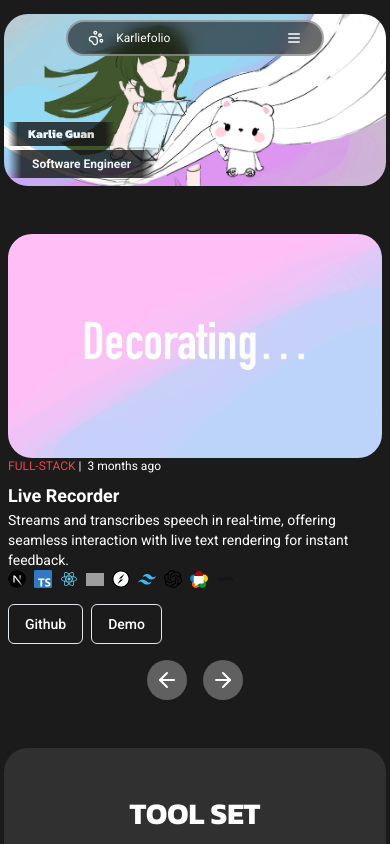
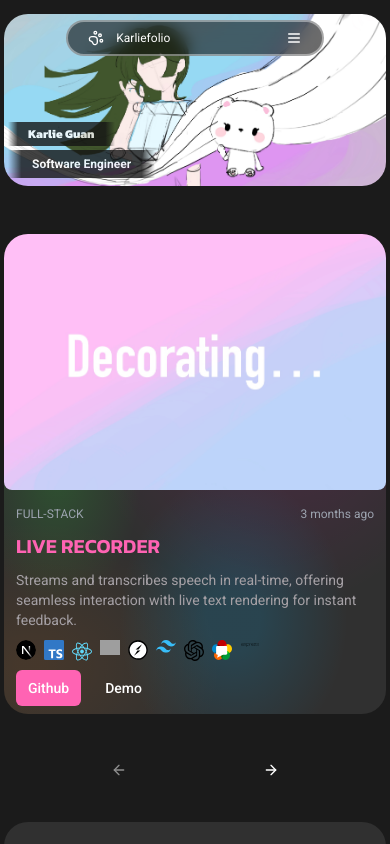
Before and after one commit to KarlieKKY/karliefolio, a Next.js app: page / in a window 390 px wide. Shown: the top 844 px of the page. Built offline with nearby package versions, Linux system fonts and the light colour scheme; grey boxes are pictures that could not be loaded.

Commit message:
carousel styled

```diff
--- a/app/projects/_components/ProjectCarousel.tsx
+++ b/app/projects/_components/ProjectCarousel.tsx
@@ -1,12 +1,18 @@
-"use client";
-import { useState } from "react";
 import Image from "next/image";
 
 import getTechIconPath from "@/utils/techIcon-mapper";
 import convertDate from "@/utils/date-converter";
 
-import { ArrowLeft, ArrowRight } from "lucide-react";
 import { Button } from "@/components/ui/button";
+import { Card, CardContent } from "@/components/ui/card";
+import {
+  Carousel,
+  CarouselContent,
+  CarouselItem,
+  CarouselNext,
+  CarouselPrevious,
+} from "@/components/ui/carousel";
+import clsx from "clsx";
 
 type Project = {
   name: string;
@@ -26,123 +32,113 @@ interface ProjectCarouselProps {
 export default function ProjectCarousel({
   projectsToShow,
 }: ProjectCarouselProps) {
-  const [currentIndex, setCurrentIndex] = useState(0);
-
-  const prevSlide = () => {
-    setCurrentIndex((prevIndex) =>
-      prevIndex === 0 ? projectsToShow.length - 1 : prevIndex - 1
-    );
-  };
-
-  const nextSlide = () => {
-    setCurrentIndex((prevIndex) =>
-      prevIndex === projectsToShow.length - 1 ? 0 : prevIndex + 1
-    );
-  };
-
   return (
-    <div className="my-12 lg:my-16 px-1">
-      <div
-        id="default-carousel"
-        className="relative w-full"
-        data-carousel="slide"
-      >
-        {/* Carousel wrapper */}
-        <div className="relative h-56 overflow-hidden md:h-96">
+    <div className="my-12 lg:my-16 pb-8">
+      <Carousel className="relative">
+        <CarouselContent>
           {projectsToShow.map((project, index) => (
-            <div
-              key={index}
-              className={`absolute inset-0 transition-opacity duration-700 ease-in-out ${
-                index === currentIndex ? "opacity-100" : "opacity-0"
-              }`}
-              data-carousel-item={index === currentIndex}
-            >
+            <CarouselItem key={index}>
+              <Card className="border-0 shadow-none bg-[#303030] rounded-3xl overflow-hidden card-particle-gradient">
+                <CardContent className="p-0">
+                  <div className="space-y-4">
+                    {/* Image Frame */}
+                    <div className="relative h-64 md:h-96 rounded-lg overflow-hidden">
                       <Image
                         src={project.imageUrl}
-                alt={`Slide ${index + 1}`}
-                className="block w-full object-cover rounded-3xl"
+                        alt={project.name}
                         fill
-                priority={true}
+                        className="object-cover"
+                        priority
+                      />
+                    </div>
+
+                    {/* Project Info */}
+                    <div className="space-y-2.5 px-3">
+                      <div className="flex items-center justify-between text-xs text-gray-400">
+                        <span className="uppercase">{project.category}</span>
+                        <span>{convertDate(project.date)}</span>
+                      </div>
+
+                      <h3
+                        className={clsx(
+                          "text-xl font-kanit font-semibold uppercase",
+                          {
+                            "text-[#ff63b3]": index % 3 === 0,
+                            "text-[#6785FF]": index % 3 === 1,
+                            "text-[#FEB750]": index % 3 === 2,
+                          }
+                        )}
+                      >
+                        {project.name}
+                      </h3>
+                      <p className="text-sm text-[#A5A0A5]">
+                        {project.description}
+                      </p>
+
+                      {/* Tech Stack */}
+                      <div className="flex flex-wrap gap-2">
+                        {project.tech.map((tech, idx) => (
+                          <div key={idx} className="h-5 w-5">
+                            <Image
+                              src={getTechIconPath(tech)}
+                              alt={`${tech} Icon`}
+                              width={24}
+                              height={24}
+                              className="object-contain"
                             />
                           </div>
                         ))}
                       </div>
-        {/* Project Info */}
-        <div>
-          <div className="flex items-center justify-between mb-2">
-            <div className="text-xs">
-              <span className="text-red-500 uppercase">
-                {projectsToShow[currentIndex].category}
-              </span>
-              &nbsp;|&nbsp; {convertDate(projectsToShow[currentIndex].date)}
-            </div>
-          </div>
-          <h3 className="text-lg font-semibold">
-            {projectsToShow[currentIndex].name}
-          </h3>
-          <p className="font-roboto text-sm">
-            {projectsToShow[currentIndex].description}
-          </p>
-          <div className="flex flex-wrap space-x-2 mb-4">
-            {projectsToShow[currentIndex].tech.map((tech, index) => (
-              <div key={index}>
-                <Image
-                  src={getTechIconPath(tech)}
-                  alt={`${tech} Icon`}
-                  width={18}
-                  height={18}
-                  style={{
-                    width: "18px",
-                    height: "18px",
-                    objectFit: "contain",
-                  }}
-                />
-              </div>
-            ))}
-          </div>
-          <div className="flex flex-row space-x-2">
+
+                      {/* Action Buttons */}
+                      <div className="flex gap-3 pb-2 text-white">
                         <a
-              href={projectsToShow[currentIndex].github}
+                          href={project.github}
                           target="_blank"
                           rel="noopener noreferrer"
                         >
-              <Button variant="outline" className="bg-transparent">
+                          <Button
+                            variant="ghost"
+                            size="sm"
+                            className={clsx({
+                              "bg-[#ff63b3]": index % 3 === 0,
+                              "bg-[#6785FF]": index % 3 === 1,
+                              "bg-[#FEB750]": index % 3 === 2,
+                            })}
+                          >
                             Github
                           </Button>
                         </a>
                         <a
-              href={projectsToShow[currentIndex].demo}
+                          href={project.demo}
                           target="_blank"
                           rel="noopener noreferrer"
                         >
-              <Button variant="outline" className="bg-transparent">
+                          <Button variant="ghost" size="sm">
                             Demo
                           </Button>
                         </a>
                       </div>
                     </div>
-        {/* Slider controls */}
-        <div className="flex justify-center mt-4">
-          <button
-            type="button"
-            className="flex items-center justify-center w-10 h-10 rounded-full bg-white/30 dark:bg-gray-800/30 hover:bg-white/50 dark:hover:bg-gray-800/60 focus:ring-4 focus:ring-white dark:focus:ring-gray-800/70 focus:outline-none mx-2"
-            data-carousel-prev
-            onClick={prevSlide}
-          >
-            <ArrowLeft />
-            <span className="sr-only">Previous</span>
-          </button>
-          <button
-            type="button"
-            className="flex items-center justify-center w-10 h-10 rounded-full bg-white/30 dark:bg-gray-800/30 hover:bg-white/50 dark:hover:bg-gray-800/60 focus:ring-4 focus:ring-white dark:focus:ring-gray-800/70 focus:outline-none mx-2"
-            data-carousel-next
-            onClick={nextSlide}
-          >
-            <ArrowRight />
-            <span className="sr-only">Next</span>
-          </button>
                   </div>
+                </CardContent>
+              </Card>
+            </CarouselItem>
+          ))}
+        </CarouselContent>
+
+        {/* Custom Navigation Buttons */}
+        <div className="absolute -bottom-12 left-1/2 transform -translate-x-1/2 flex gap-4">
+          <CarouselPrevious
+            className="relative translate-x-0 translate-y-0 h-10 w-10"
+            variant="ghost"
+          />
+          <CarouselNext
+            className="relative translate-x-0 translate-y-0 h-10 w-10"
+            variant="ghost"
+          />
         </div>
+      </Carousel>
     </div>
   );
 }
--- a/app/projects/_components/Projects.tsx
+++ b/app/projects/_components/Projects.tsx
@@ -29,7 +29,7 @@ export default function Projects({ showAll = false }: ProjectsProps) {
   const handleViewPageClick = (projectId: string | number) => {
     router.push(`/projects/${projectId}`);
   };
-  console.log(showAll);
+
   return (
     <section className="">
       <div className="">
@@ -65,7 +65,6 @@ export default function Projects({ showAll = false }: ProjectsProps) {
                     className={clsx(
                       "aspect-[1/0.5] lg:aspect-square relative overflow-hidden rounded-3xl",
                       "lg:col-span-1 order-1",
-
                       isEven ? "lg:order-1" : "lg:order-2"
                     )}
                   >
--- a/package.json
+++ b/package.json
@@ -18,7 +18,7 @@
     "@radix-ui/react-toast": "^1.2.1",
     "class-variance-authority": "^0.7.0",
     "clsx": "^2.1.1",
-    "embla-carousel-react": "^8.1.6",
+    "embla-carousel-react": "^8.3.0",
     "framer-motion": "^11.3.2",
     "lucide-react": "^0.397.0",
     "matter-js": "^0.20.0",
```
Also changed, not shown: 1 other file (tests, documents, lock files or other folders). Lines whose indentation alone changed are shown as unchanged.
